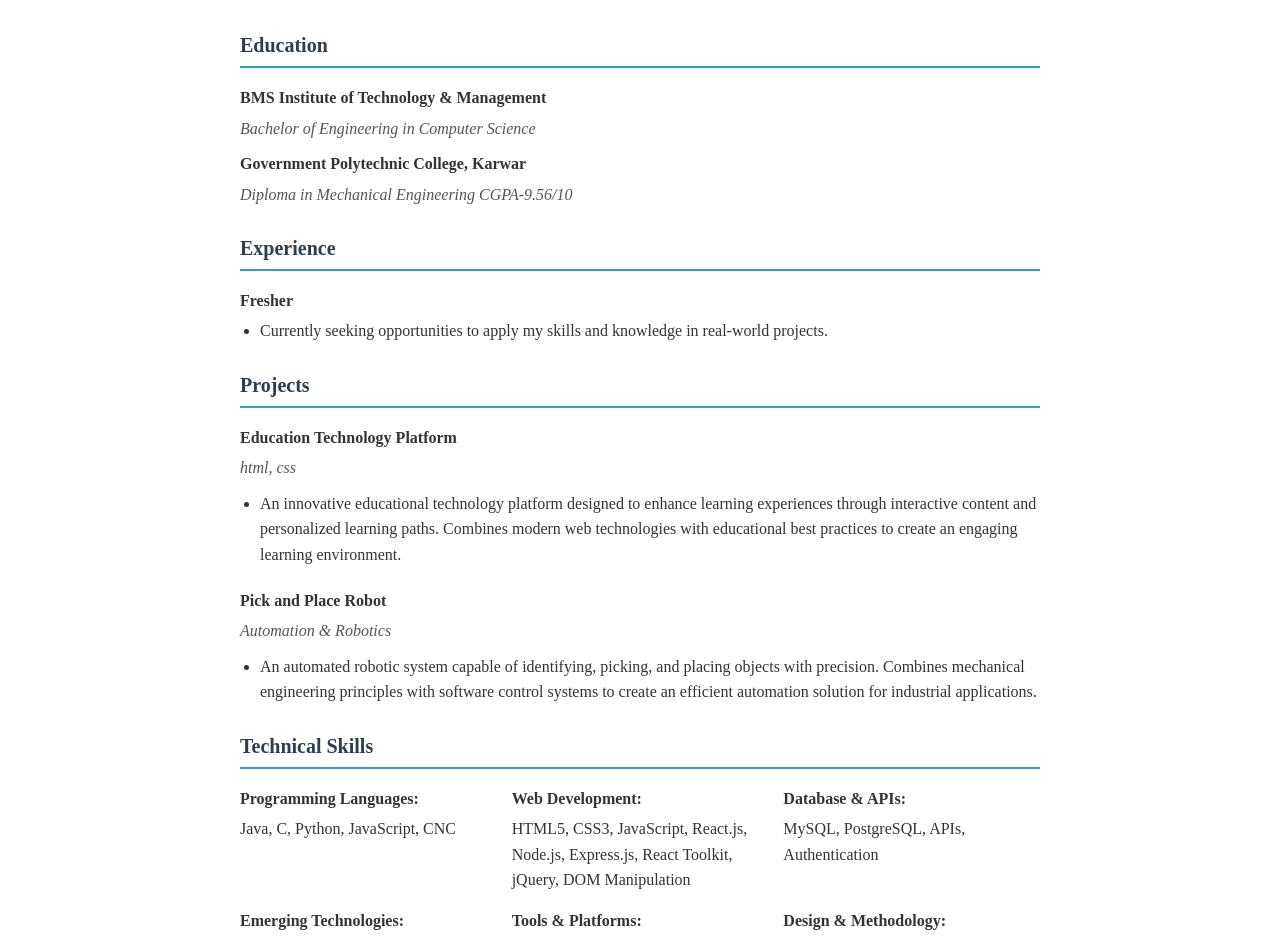
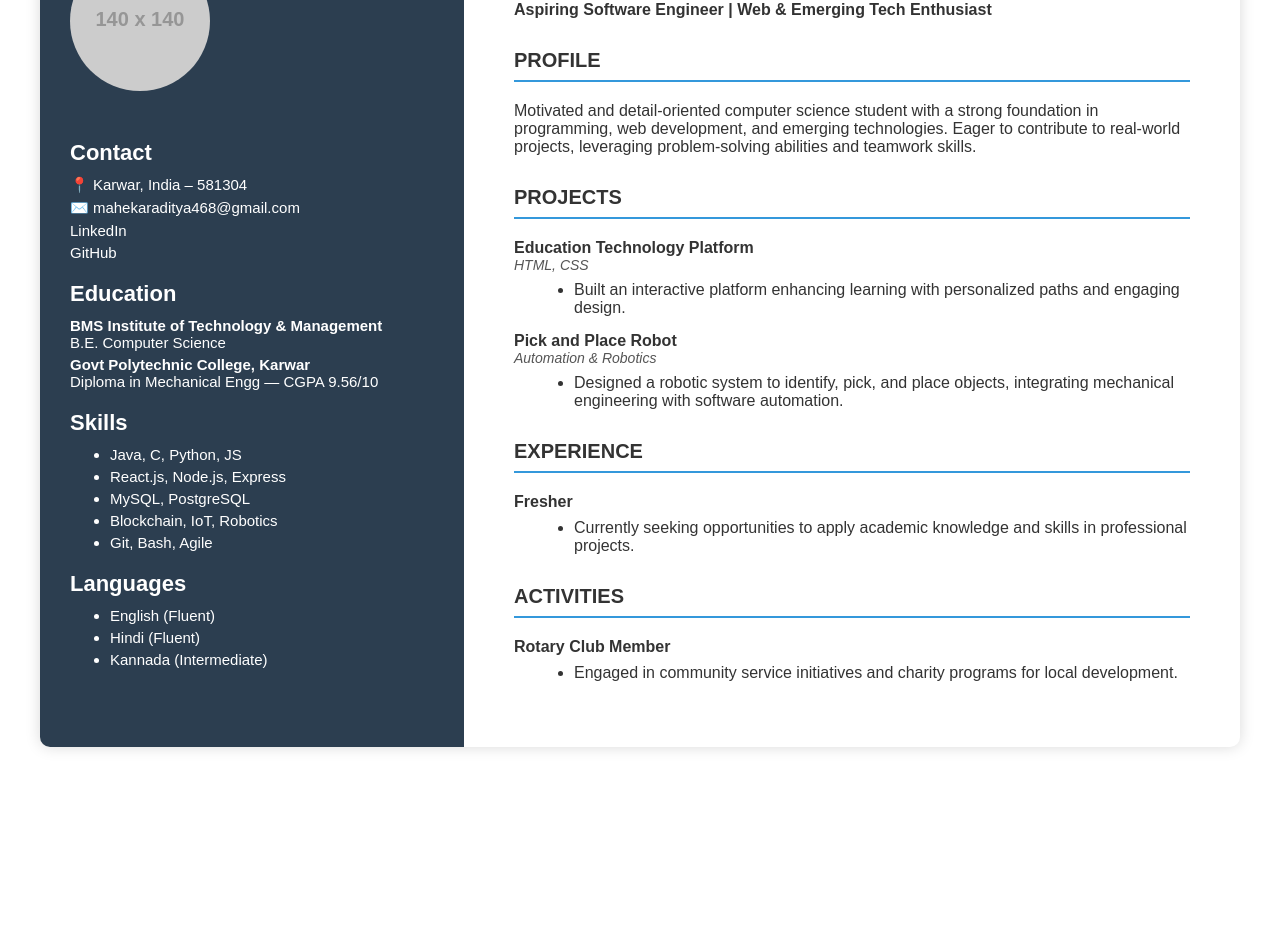
Before and after one commit to adityamahekar/Resume, a plain HTML site: page index.html in a window 1280 px wide. Shown: the part 129-1068 px from the top of the page. After the commit the page ends 916 px from the top, so only its background shows below. Drawn offline with Linux system fonts and the light colour scheme; placeholder pictures from the web are drawn by us.

Commit message:
Update index.html

```diff
--- a/index.html
+++ b/index.html
@@ -6,228 +6,149 @@
   <title>Aditya G Mahekar - Resume</title>
   <style>
     body {
-            font-family: 'Times New Roman', Times, serif;
-            line-height: 1.6;
+      font-family: Arial, sans-serif;
+      margin: 0;
+      padding: 0;
+      background: #fff;
       color: #333;
-            max-width: 800px;
-            margin: 0 auto;
-            padding: 20px;
     }
-
+    .container {
+      display: flex;
+      max-width: 1200px;
+      margin: 40px auto;
+      box-shadow: 0 0 15px rgba(0,0,0,0.15);
+      border-radius: 10px;
+      overflow: hidden;
+    }
+    .left {
+      width: 35%;
+      background: #2c3e50;
+      color: #fff;
+      padding: 40px 30px;
+    }
+    .left img {
+      width: 140px;
+      border-radius: 50%;
+      margin-bottom: 25px;
+    }
+    .left h2 {
+      margin: 20px 0 10px 0;
+      font-size: 22px;
+      font-weight: bold;
+    }
+    .left p, .left li {
+      font-size: 15px;
+      margin: 5px 0;
+    }
+    .left ul { padding-left: 20px; }
+    .left a { text-decoration: none; color: #fff; }
+    .right {
+      width: 65%;
+      padding: 40px 50px;
+    }
     h1 {
-            color: #2c3e50;
-            margin-bottom: 5px;
-            font-size: 28px;
+      margin: 0;
+      font-size: 30px;
+      color: #000;
     }
-
-        .contact-info {
-            font-size: 14px;
-            margin-bottom: 20px;
-            color: #555;
+    h3 {
+      margin-top: 30px;
+      border-bottom: 2px solid #3498db;
+      padding-bottom: 8px;
+      font-size: 20px;
+      text-transform: uppercase;
     }
-
-        .contact-info span {
-            margin: 0 5px;
-        }
-
-        h2 {
-            color: #2c3e50;
-            border-bottom: 2px solid #3498db;
-            padding-bottom: 5px;
-            margin-top: 25px;
-            font-size: 20px;
-        }
-
-        .section {
-            margin-bottom: 20px;
-        }
-
-        .item-header {
-            display: flex;
-            justify-content: space-between;
-            font-weight: bold;
-            margin-bottom: 5px;
-        }
-
-        .item-subheader {
-            font-style: italic;
-            margin-bottom: 10px;
-            color: #555;
-        }
-
-        ul {
-            margin-top: 5px;
-            padding-left: 20px;
-        }
-
-        li {
-            margin-bottom: 5px;
-        }
-
-        .skills-list {
-            display: flex;
-            flex-wrap: wrap;
-            gap: 15px;
-        }
-
-        .skill-category {
-            flex: 1;
-            min-width: 200px;
-        }
-
-        .skill-category strong {
-            display: block;
-            margin-bottom: 5px;
-        }
-
-        hr {
-            border: none;
-            border-top: 1px solid #eee;
-            margin: 20px 0;
-        }
-
-        .date {
-            float: right;
-            font-weight: normal;
-            color: #555;
-        }
+    .section { margin-bottom: 25px; }
+    .item { margin-bottom: 15px; }
+    .title { font-weight: bold; font-size: 16px; }
+    .subtitle { font-style: italic; font-size: 14px; color: #555; }
+    ul { margin: 8px 0 0 20px; }
   </style>
 </head>
 <body>
-    <h1>ADITYA G MAHEKAR</h1>
-    <div class="contact-info">
-        Karwar india, IN-581304<br>
-         mahekaraditya468@gmail.com <span>•</span> www.linkedin.com/in/aditya-mahekar <span>•</span> github.com/adityamahekar
+
+<div class="container">
+
+  <!-- LEFT PANEL -->
+  <div class="left">
+    <img src="https://via.placeholder.com/140" alt="Profile Picture">
+    <h2>Contact</h2>
+    <p>📍 Karwar, India – 581304</p>
+    <p>✉️ mahekaraditya468@gmail.com</p>
+    <p><a href="https://www.linkedin.com/in/aditya-mahekar">LinkedIn</a></p>
+    <p><a href="https://github.com/adityamahekar">GitHub</a></p>
+
+    <h2>Education</h2>
+    <p><strong>BMS Institute of Technology & Management</strong><br>B.E. Computer Science</p>
+    <p><strong>Govt Polytechnic College, Karwar</strong><br>Diploma in Mechanical Engg — CGPA 9.56/10</p>
+
+    <h2>Skills</h2>
+    <ul>
+      <li>Java, C, Python, JS</li>
+      <li>React.js, Node.js, Express</li>
+      <li>MySQL, PostgreSQL</li>
+      <li>Blockchain, IoT, Robotics</li>
+      <li>Git, Bash, Agile</li>
+    </ul>
+
+    <h2>Languages</h2>
+    <ul>
+      <li>English (Fluent)</li>
+      <li>Hindi (Fluent)</li>
+      <li>Kannada (Intermediate)</li>
+    </ul>
+  </div>
+
+  <!-- RIGHT PANEL -->
+  <div class="right">
+    <h1>Aditya G Mahekar</h1>
+    <p><strong>Aspiring Software Engineer | Web & Emerging Tech Enthusiast</strong></p>
+
+    <div class="section">
+      <h3>Profile</h3>
+      <p>Motivated and detail-oriented computer science student with a strong foundation in programming, web development, and emerging technologies. Eager to contribute to real-world projects, leveraging problem-solving abilities and teamwork skills.</p>
     </div>
 
     <div class="section">
-        <h2>Education</h2>
-        <div class="item-header">
-            <span>BMS Institute of Technology & Management</span>
-        </div>
-        <div class="item-subheader">Bachelor of Engineering in Computer Science </div>
-
-        <div class="item-header">
-            <span>Government Polytechnic College, Karwar</span>
-        </div>
-        <div class="item-subheader">Diploma in Mechanical Engineering CGPA-9.56/10 </div>
-    </div>
-
-    <!-- <hr> -->
-
-    <div class="section">
-        <h2>Experience</h2>
-        <div class="item-header">
-            <span>Fresher</span>
-        </div>
-        <!-- <div class="item-subheader">Campus Ambassador Intern</div> -->
+      <h3>Projects</h3>
+      <div class="item">
+        <div class="title">Education Technology Platform</div>
+        <div class="subtitle">HTML, CSS</div>
         <ul>
-            <li>Currently seeking opportunities to apply my skills and knowledge in real-world projects.</li>
-
+          <li>Built an interactive platform enhancing learning with personalized paths and engaging design.</li>
         </ul>
       </div>
-
-    <!-- <div class="section">
-        <div class="item-header">
-            <span></span>
-        </div>
-        <div class="item-subheader"></div>
+      <div class="item">
+        <div class="title">Pick and Place Robot</div>
+        <div class="subtitle">Automation & Robotics</div>
         <ul>
-            <li></li>
-            <li></li>
+          <li>Designed a robotic system to identify, pick, and place objects, integrating mechanical engineering with software automation.</li>
         </ul>
-    </div> -->
-
-    <div class="section">
-        <h2>Projects</h2>
-        <div class="item-header">
-            <span> Education Technology Platform</span>
-        </div>
-        <div class="item-subheader"> html, css</div>
-        <ul>
-            <li>
-                An innovative educational technology platform designed to enhance learning experiences through interactive content and personalized learning paths. Combines modern web technologies with educational best practices to create an engaging learning environment.
-                </li>
-        </ul>
-    </div>
-
-    <div class="section">
-        <div class="item-header">
-            <span> Pick and Place Robot</span>
-        </div>
-        <div class="item-subheader">Automation & Robotics</div>
-        <ul>
-            <li> An automated robotic system capable of identifying, picking, and placing objects with precision. Combines mechanical engineering principles with software control systems to create an efficient automation solution for industrial applications.
-            </li>
-        </ul>
-    </div>
-<!--
-    <div class="section">
-        <div class="item-header">
-            <span></span>
-        </div>
-        <div class="item-subheader"></div>
-        <ul>
-            <li></li>
-            <li></li>
-        </ul>
-    </div> -->
-
-    <div class="section">
-        <h2>Technical Skills</h2>
-        <div class="skills-list">
-            <div class="skill-category">
-                <strong>Programming Languages:</strong>  Java, C, Python, JavaScript, CNC
-            </div>
-            <div class="skill-category">
-                <strong>Web Development:</strong> HTML5, CSS3, JavaScript, React.js, Node.js, Express.js, React Toolkit, jQuery, DOM Manipulation</li>
-            </div>
-            <div class="skill-category">
-                <strong>Database & APIs:</strong> MySQL, PostgreSQL, APIs, Authentication
-            </div>
-            <div class="skill-category">
-                <strong>Emerging Technologies:</strong> Blockchain Technology, NFT Mining, IoT, Automation & Robotics, Robotic Simulation
-            </div>
-            <div class="skill-category">
-                <strong>Tools & Platforms:</strong> Git, GitHub, Version Control, Bash Command Line, Microsoft Office
-                </div>
-            <div class="skill-category">
-                    <strong>Design & Methodology:</strong> UI/UX Design, Web Design, Data Visualization, Agile Methodologies
-                </div>
-            <div class="skill-category">
-                <strong>Key Courses:</strong> Data Structures & Algorithms, Operating Systems, MongoDB, Python
-            </div>
       </div>
     </div>
 
     <div class="section">
-        <h2>Activities</h2>
-        <div class="item-header">
-            <span> Rotary Club Member</span>
-        </div>
-        <div class="item-subheader"></div>
+      <h3>Experience</h3>
+      <div class="item">
+        <div class="title">Fresher</div>
         <ul>
-            <li>Active member contributing to community service initiatives and social welfare programs, participating in various community development activities and charity events.</li>
-            <!-- <li></li> -->
+          <li>Currently seeking opportunities to apply academic knowledge and skills in professional projects.</li>
         </ul>
       </div>
-<!--
+    </div>
+
     <div class="section">
-        <div class="item-header">
-            <span></span>
+      <h3>Activities</h3>
+      <div class="item">
+        <div class="title">Rotary Club Member</div>
+        <ul>
+          <li>Engaged in community service initiatives and charity programs for local development.</li>
+        </ul>
       </div>
-        <div class="item-subheader"></div>
-        <ul>
-            <li></li>
-            <li></li>
-        </ul>
-    </div> -->
-<!--
-    <div class="section">
-        <div class="item-header">
-            <span>Feb 2024 – Present</span>
-            <span>May 2023 – Present</span>
-        </div> -->
     </div>
+
+  </div>
+</div>
+
 </body>
 </html>
```
Lines whose indentation alone changed are shown as unchanged.
